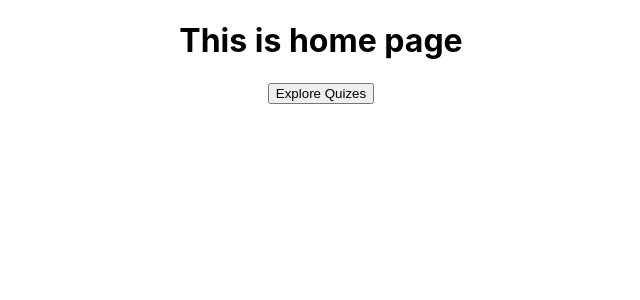
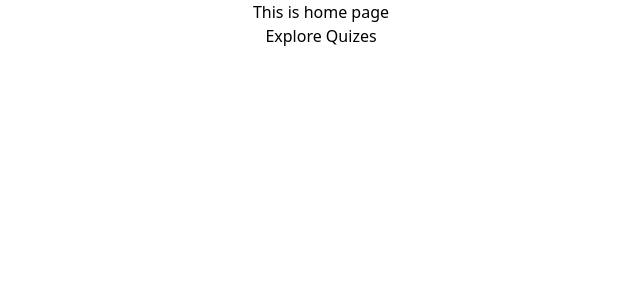
Before and after one commit to akashmehrotra29/cape-quizzes, a React (Create React App) app: page / in a window 1280 px wide. Shown: the top 300 px of the page, without its empty margins (319-959 px from the left). Built offline with nearby package versions, Linux system fonts and the light colour scheme.

Commit message:
chore: tailwind css setup

```diff
--- /dev/null
+++ b/craco.config.js
@@ -0,0 +1,10 @@
+module.exports = {
+  style: {
+    postcss: {
+      plugins: [
+        require('tailwindcss'),
+        require('autoprefixer'),
+      ],
+    },
+  },
+}
--- a/src/index.css
+++ b/src/index.css
@@ -1,4 +1,8 @@
-body {
+@tailwind base;
+@tailwind components;
+@tailwind utilities;
+
+/* body {
   margin: 0;
   font-family: -apple-system, BlinkMacSystemFont, 'Segoe UI', 'Roboto', 'Oxygen',
     'Ubuntu', 'Cantarell', 'Fira Sans', 'Droid Sans', 'Helvetica Neue',
@@ -10,4 +14,4 @@
 code {
   font-family: source-code-pro, Menlo, Monaco, Consolas, 'Courier New',
     monospace;
-}
+} */
--- /dev/null
+++ b/tailwind.config.js
@@ -0,0 +1,11 @@
+module.exports = {
+  purge: ['./src/**/*.{js,jsx,ts,tsx}', './public/index.html'],
+  darkMode: false, // or 'media' or 'class'
+  theme: {
+    extend: {},
+  },
+  variants: {
+    extend: {},
+  },
+  plugins: [],
+}
```
Also changed, not shown: package.json (+9 -4 lines), 2 other files (tests, documents, lock files or other folders).
